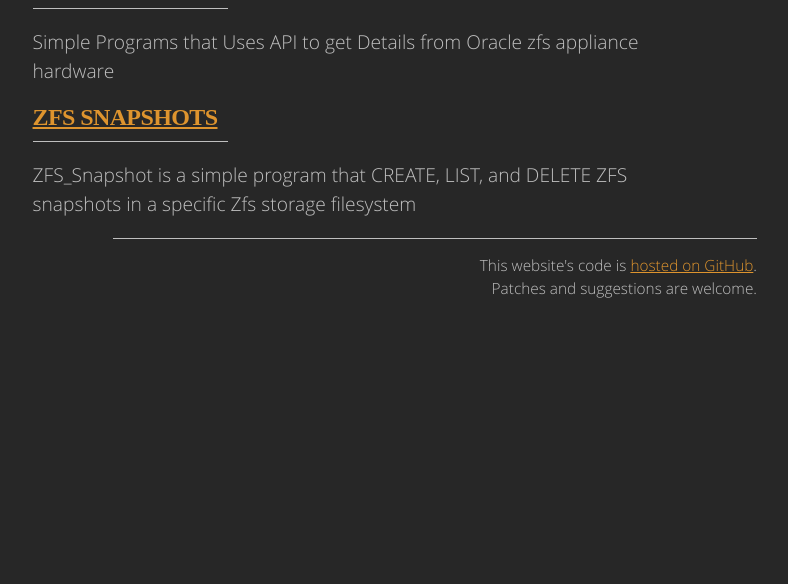
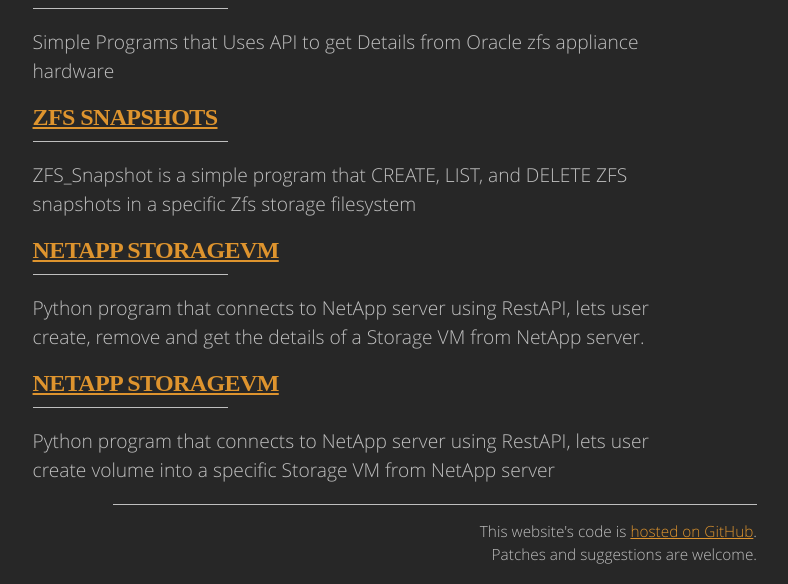
Before and after one commit to DMarkStorage/portfolio, a Django app: page /projects in a window 1280 px wide. Shown: the part 481-1065 px from the top of the page, without its empty margins (343-1131 px from the left). Before the commit the page ends 779 px from the top, so only its background shows below. Run offline with Django 4.2, Linux system fonts and the light colour scheme.

Commit message:
added new projects on projects page

```diff
--- a/website/templates/Projects.html
+++ b/website/templates/Projects.html
@@ -48,4 +48,25 @@
 	ZFS_Snapshot is a simple program that CREATE, LIST, and DELETE ZFS snapshots in a specific Zfs storage filesystem
 </p>
 
+<h2 style="text-transform:uppercase;">
+	<a href="https://github.com/DMarkStorage/NetApp_StorageVM" target="_blank">
+		NetApp StorageVM
+	</a>
+	<hr size="1" width="30%" color="#BFBFBF" align="left">
+</h2>
+<p>
+	Python program that connects to NetApp server using RestAPI, lets user create,
+	remove and get the details of a Storage VM from NetApp server.
+</p>
+
+<h2 style="text-transform:uppercase;">
+	<a href="https://github.com/DMarkStorage/NetApp_Volume" target="_blank">
+		NetApp StorageVM
+	</a>
+	<hr size="1" width="30%" color="#BFBFBF" align="left">
+</h2>
+<p>
+	Python program that connects to NetApp server using RestAPI, lets user create volume into a specific Storage VM from NetApp server
+</p>
+
 {% endblock %}
```
